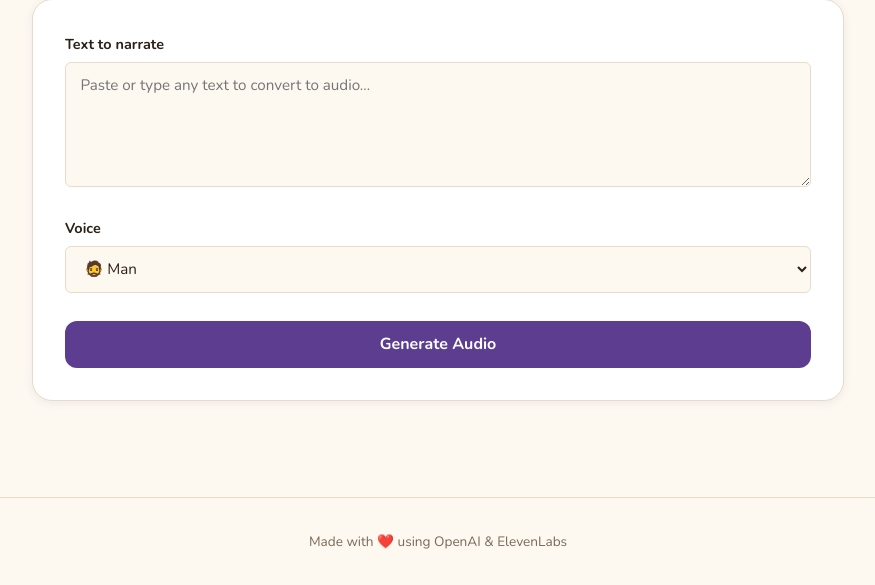
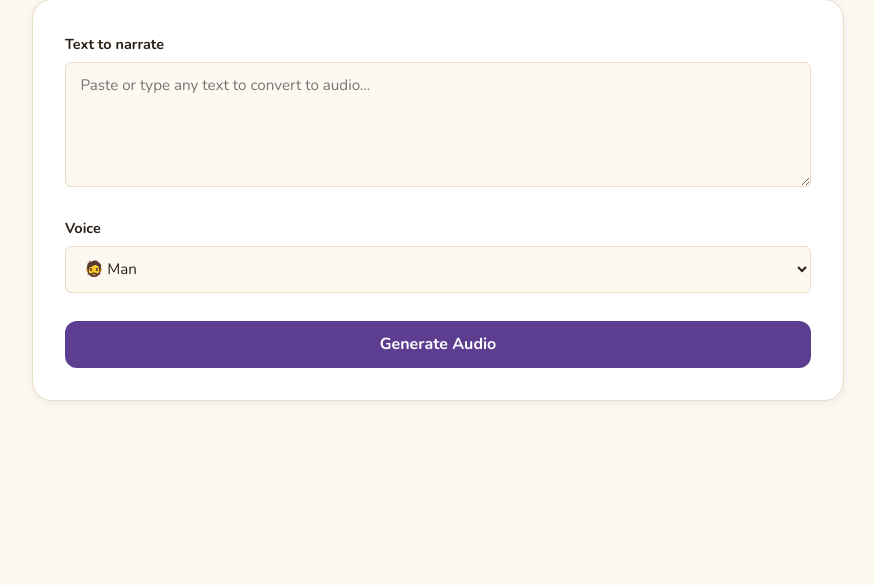
Before and after one commit to OthmaneHachmi/StoryAI, a Flask app: page /test_audio in a window 1280 px wide. Shown: the part 258-843 px from the top of the page, without its empty margins (202-1077 px from the left). After the commit the page ends 659 px from the top, so only its background shows below. Run offline with Flask 3, Linux system fonts and the light colour scheme.

Commit message:
Remove footer

```diff
--- a/templates/index.html
+++ b/templates/index.html
@@ -132,9 +132,6 @@
         {% endif %}
     </main>
 
-    <footer class="footer">
-        <p>Made with ❤️ using OpenAI &amp; ElevenLabs</p>
-    </footer>
 
     <script>
         // Loading screen with rotating messages
--- a/templates/test_audio.html
+++ b/templates/test_audio.html
@@ -57,8 +57,5 @@
         {% endif %}
     </main>
 
-    <footer class="footer">
-        <p>Made with ❤️ using OpenAI &amp; ElevenLabs</p>
-    </footer>
 </body>
 </html>
--- a/templates/test_image.html
+++ b/templates/test_image.html
@@ -49,8 +49,5 @@
         {% endif %}
     </main>
 
-    <footer class="footer">
-        <p>Made with ❤️ using OpenAI &amp; ElevenLabs</p>
-    </footer>
 </body>
 </html>
--- a/templates/test_text.html
+++ b/templates/test_text.html
@@ -77,8 +77,5 @@
         {% endif %}
     </main>
 
-    <footer class="footer">
-        <p>Made with ❤️ using OpenAI &amp; ElevenLabs</p>
-    </footer>
 </body>
 </html>
```
